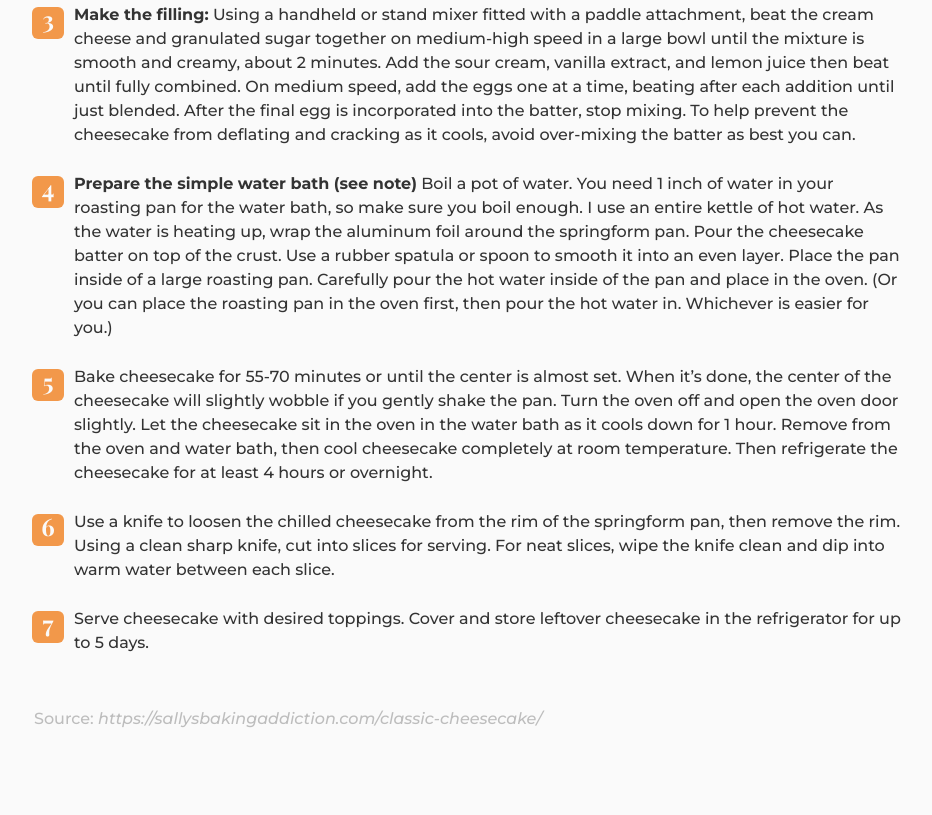
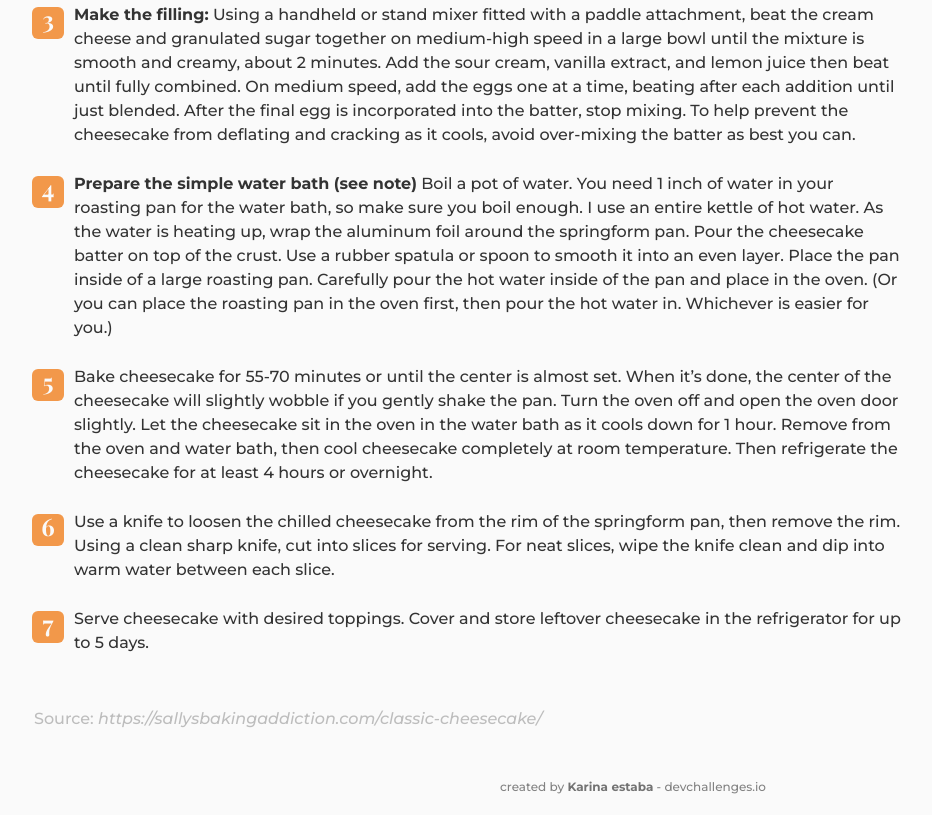
Before and after one commit to karinaestaba/recipe-page, a plain HTML site: page index.html in a window 1280 px wide. Shown: the part 1774-2589 px from the top of the page, without its empty margins (7-939 px from the left). Before the commit the page ends 2553 px from the top, so only its background shows below. Drawn offline with nearby package versions, Linux system fonts and the light colour scheme; a web font is replaced by a local one.

Commit message:
+ Footer de créditos.

```diff
--- a/css/style.sass
+++ b/css/style.sass
@@ -1,4 +1,5 @@
 $dark-color: hsla(0, 0%, 0%, 1)
+$medium-color: hsla(0, 0%, 51%, 1)
 $light-color: hsla(0, 0%, 98%, 1)
 $light-medium-color: hsla(0, 0%, 74%, 1)
 $accent-color: hsla(28, 87%, 62%, 1)
@@ -233,6 +234,24 @@ input[type=checkbox]
     line-height: 18px
     font-weight: 400
 
+footer
+  &.credits
+    font-size: 12px
+    line-height: 16px
+    text-align: center
+    color: $medium-color
+    padding-bottom: 20px
+
+    a
+      color: lighten($dark-color, 45%)
+      font-weight: 700
+      text-decoration: none
+
+      &:hover,
+      &:active,
+      &:focus
+        color: darken($medium-color, 10%)
+
 @media screen and (min-width: 998px)
   html,
   body
--- a/index.html
+++ b/index.html
@@ -211,9 +211,12 @@
 
     </section>
   </main>
-  <footer class="main-footer container">
+  <div class="main-footer container">
     <a href="#!" class="reference-link">Source:
       <em>https://sallysbakingaddiction.com/classic-cheesecake/</em></a>
+  </div>
+  <footer class="credits">
+    created by <a href="https://devchallenges.io/portfolio/karinaestaba" title="Visitar web">Karina estaba</a> - devchallenges.io
   </footer>
 </body>
 </html>
```
Also changed, not shown: css/style.css, 1 other file.
